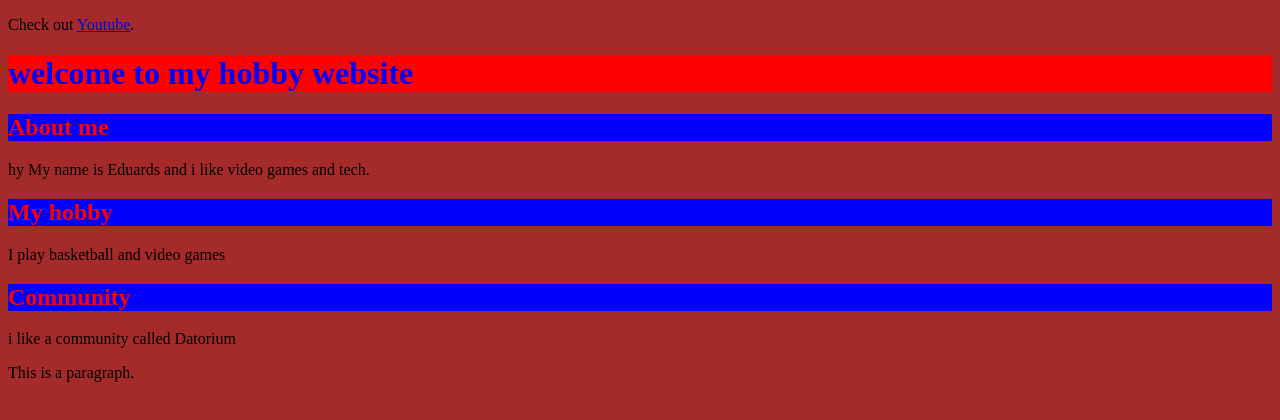
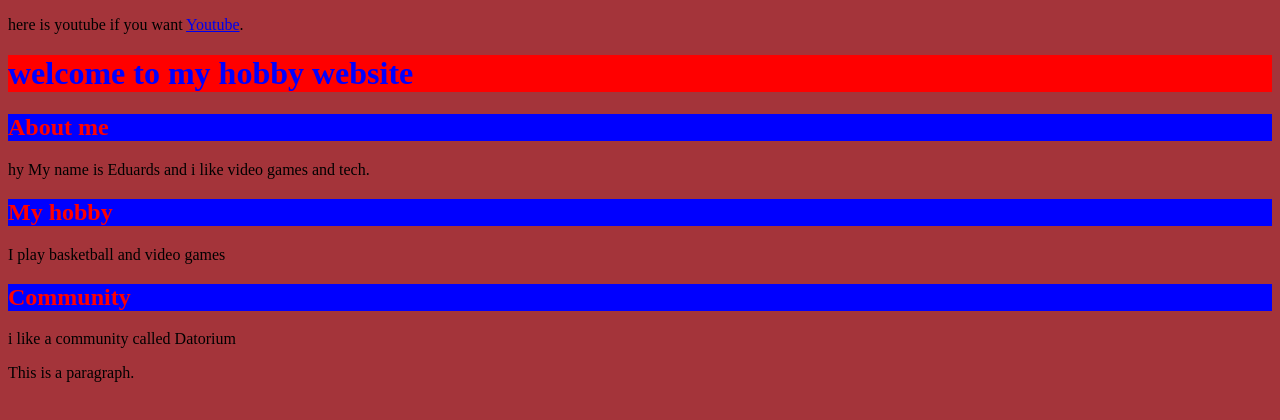
Before and after one commit to Elux0/my-second-webpage, a plain HTML site: page index.html in a window 1280 px wide. Drawn offline with Linux system fonts and the light colour scheme.

Commit message:
latvian red added

```diff
--- a/index.html
+++ b/index.html
@@ -4,8 +4,8 @@
     <title>Elux0 hobby page</title>
     <link rel="icon" type="image/x-icon" href="/images/favicon.ico">
   </head>
-<body style="background-color:brown;">
-<p>Check out <a href="https://www.youtube.com/">Youtube</a>.</p>
+<body style="background-color:#A4343A;">
+<p>here is youtube if you want <a href="https://www.youtube.com/">Youtube</a>.</p>
 
 <h1 style="color:blue;background-color:red;">welcome to my hobby website</h1>
 
```
